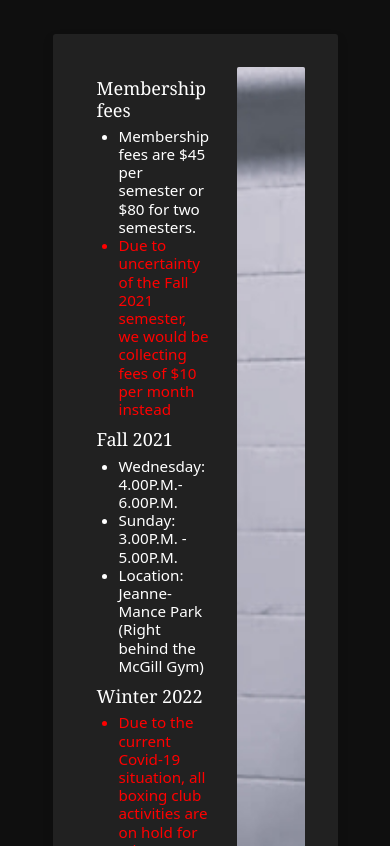
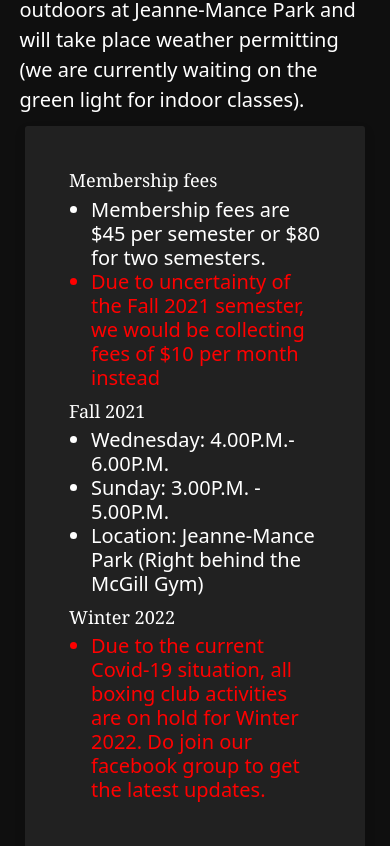
Before and after one commit to ongzh/MSBC-Website, a React (Create React App) app: page / in a window 390 px wide. Shown: the part 818-1664 px from the top of the page. Built offline with nearby package versions, Linux system fonts and the light colour scheme.

Commit message:
responsive fixes

```diff
--- a/src/components/Schedule.js
+++ b/src/components/Schedule.js
@@ -16,26 +16,28 @@ function Schedule(){
     return <div id="schedule" style={{padding: "5%", backgroundColor:"rgb(15,15,15)"}}>
         <h1 style={{fontFamily: "Georgia, serif", fontSize: "calc(15px + 3vw)", textAlign: "center", color: "red"}}>Schedule</h1>
         <br/>
+        <p style={{fontSize: "23px", color: "red"}}><strong> *Schedule and location for Fall 2022 will be updated in late August. </strong>
+        </p>
         <p style={{fontSize: "20px"}}>We usually train twice a week, on Wednesdays and Sundays. As of right now, classes are located outdoors at Jeanne-Mance Park and will take place weather permitting (we are currently waiting on the green light for indoor classes).
         </p>
-        <Card className="m-5 border-0 shadow" style={styles.card}>
+        <Card className="m-2 border-0 shadow" style={styles.card}>
             <Row>
             <Col>
               <Card.Body>
               <Card.Text as="h4" style={styles.cardText}>
               <h2 style={{fontFamily: "Georgia, serif"}}>Membership fees</h2>
-        <ul>
+        <ul style={{fontSize: "20px"}}>
             <li>Membership fees are $45 per semester or $80 for two semesters.</li>
             <li style={{color: "red"}}> Due to uncertainty of the Fall 2021 semester, we would be collecting fees of $10 per month instead </li>
         </ul>
         <h2 style={{fontFamily: "Georgia, serif"}}>Fall 2021</h2>
-        <ul>
+        <ul style={{fontSize: "20px"}}>
             <li>Wednesday: 4.00P.M.- 6.00P.M.</li>
             <li>Sunday: 3.00P.M. - 5.00P.M.</li>
             <li>Location: Jeanne-Mance Park (Right behind the McGill Gym)</li>
         </ul>
         <h2 style={{fontFamily: "Georgia, serif"}}>Winter 2022</h2>
-        <ul style={{color:"red"}}>
+        <ul style={{color:"red", fontSize: "20px"}}>
             <li>
             Due to the current Covid-19 situation, all boxing club activities are on hold for Winter 2022. Do join our facebook group to get the latest updates.
             </li>
@@ -43,7 +45,7 @@ function Schedule(){
               </Card.Text>
               </Card.Body>
             </Col>
-                <Col>
+                <Col className="d-none d-lg-block">
                     <Card.Img src={schedule} style={styles.cardImage}/>
                 </Col>
             </Row>
```
